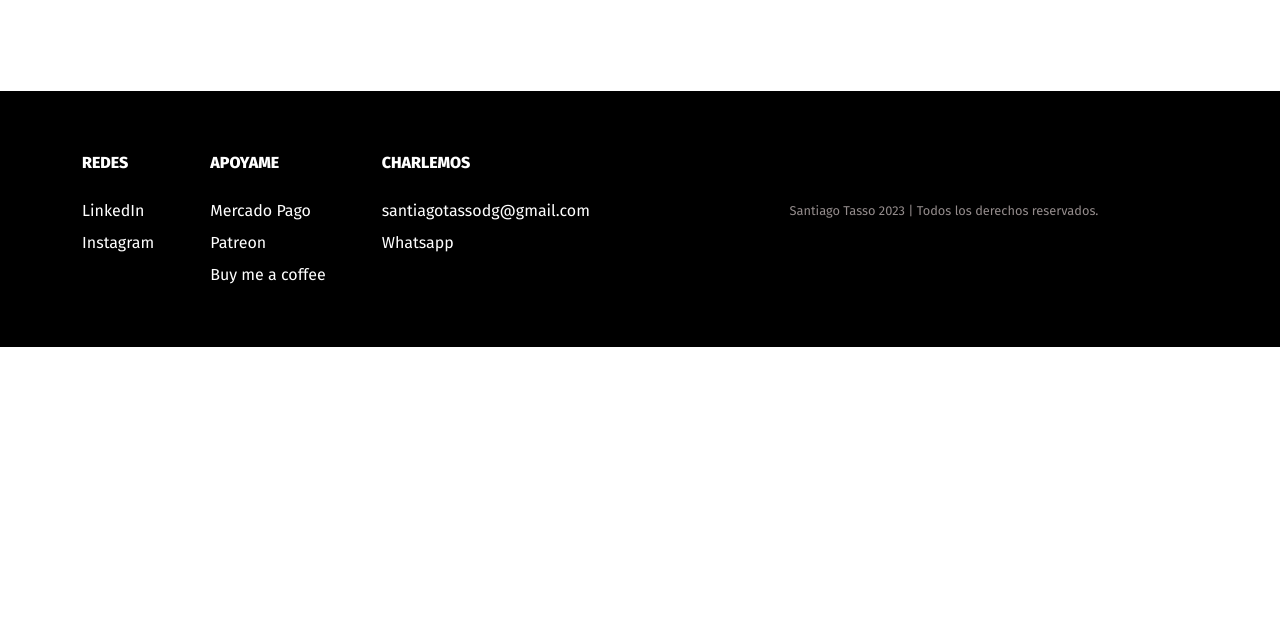
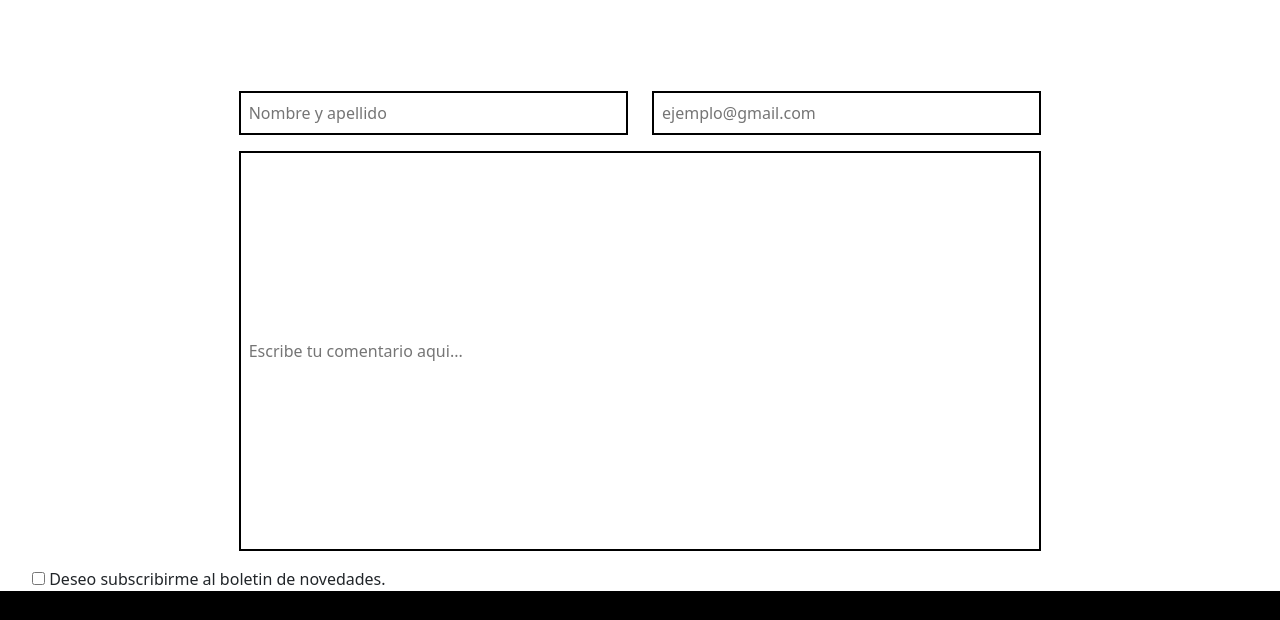
Before and after one commit to nagmengarcia/entregafinal-garciaperez, a plain HTML site: page pages/contacto.html in a window 1280 px wide. Shown: the part 287-907 px from the top of the page. Before the commit the page ends 800 px from the top, so only its background shows below. Drawn offline with nearby package versions, Linux system fonts and the light colour scheme.

Commit message:
comence a darle forma al form

```diff
--- a/css/estilo.css
+++ b/css/estilo.css
@@ -427,5 +427,58 @@ margin: 0 auto;
     position:absolute;
     top:0;
     visibility: hidden;
+}
+
+.form {
+    margin: 0 32px;
+    display: flex;
+    flex-direction: column;
+    gap: 16px;
 
 }
+
+.doubleInput {
+    display: flex;
+    justify-content: center;
+    align-content: center;
+
+}
+
+.doubleInput__box {
+
+}
+
+.doubleInput__box label {
+    display: none;
+}
+
+
+.doubleInput__item {
+    padding: 8px;
+    border: 2px solid black;
+    width: 100%;
+}
+
+.textfield__main {
+    display: flex;
+    justify-content: center;
+
+
+}
+
+.textfield__container {
+
+}
+
+.textfield {
+    width: 100%;
+    padding: 8px;
+    border: 2px solid black;
+    width: 100%;
+    min-height: 400px;
+    display: flex;
+}
+
+.textfield__main label {
+    display: none;
+}
--- a/pages/contacto.html
+++ b/pages/contacto.html
@@ -36,10 +36,38 @@
     <main class="contacto-main">
         <p class="subheading-top text-center">¿Te gusta mi contenido?</p>
         <h1 class="text-center"> Colaboremos</h1>
+    </main>
+
+    <form action="" class="form">
+
+        <div class="row doubleInput">
+           <div class="col-4 doubleInput__box">
+                <label for="name"></label>
+                <input type="text" name="name" placeholder="Nombre y apellido" class="doubleInput__item">
+           </div>
+
+           <div class="col-4 doubleInput__box">
+                <label for="email"></label>
+                <input type="email" name="email" id="" placeholder="ejemplo@gmail.com" class="doubleInput__item">
+           </div>
+        </div>
 
 
+      <div class="row textfield__main">
+           <div class="col-8 textfield__container">
+            <label for="textfield"></label>
+            <input type="textfield" name="textfield" placeholder="Escribe tu comentario aqui..." class="textfield">
+           </div>
+      </div>
 
-    </main>
+    <div class="row">
+        <div class="col-6">
+            <input type="checkbox" name="checkbox" id=""> <label for="checkbox">Deseo subscribirme al boletin de novedades.</label>
+        </div>
+    </div>
+
+    </form>
+
 
 
     <footer class="footer">
```
